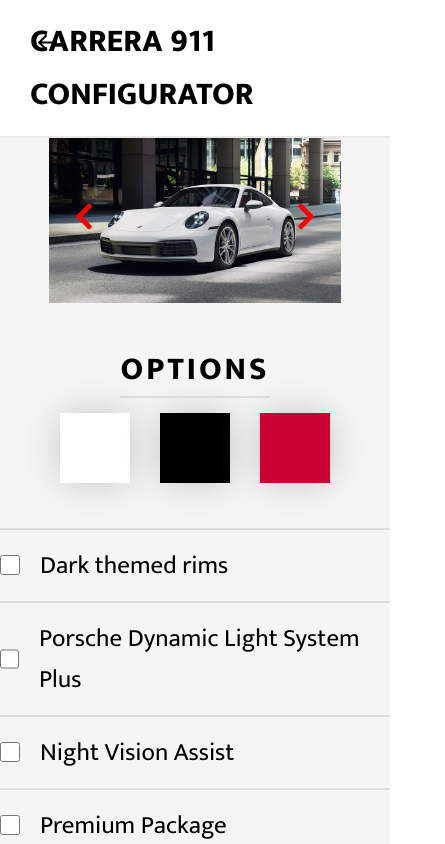
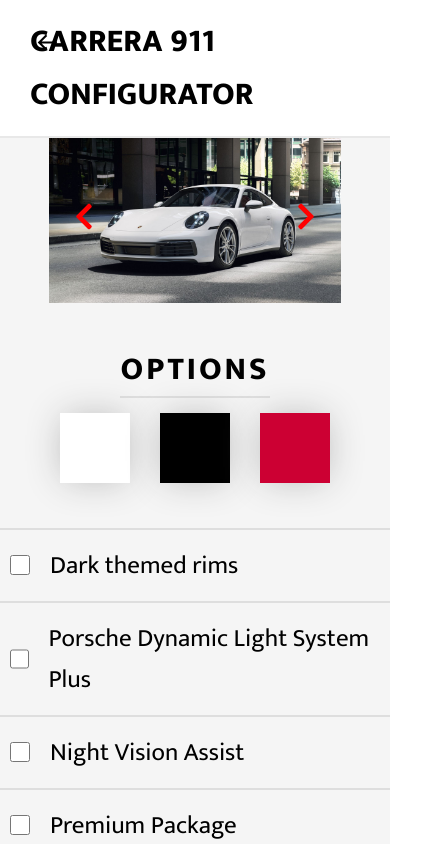
Before and after one commit to Rimpy99/car-configurator-reactjs, a React (Create React App) app: page /porsche911 in a window 390 px wide. Shown: the top 844 px of the page, 445 px wide, since content can reach past the window. Built offline with nearby package versions, Linux system fonts and the light colour scheme.

Commit message:
Responsive design added to Summary and Options components

```diff
--- a/src/components/Options/Options.tsx
+++ b/src/components/Options/Options.tsx
@@ -66,7 +66,7 @@
                     return <ColorBox color={color} onClick={() => setColor(color)}/>
                 })}
             </ColorContainer>
-            <div>
+            <OptionContainer>
                 <Option>
                     <Input
                         status={inputStatus.rims}
@@ -107,7 +107,7 @@
                     />
                     <OptionsParagraph>Premium Package</OptionsParagraph>
                 </Option>
-            </div>
+            </OptionContainer>
         </>
     )
 };
@@ -137,11 +137,16 @@
     }
 `
 
+const OptionContainer = styled.div`
+    @media (max-width: 540px){
+        width: 100vw:
+    }
+`
+
 const Option = styled.div`
     display:  flex;
     justify-content: flex-start;
     align-items: center;
-    // width: 500px;
     border-top: 2px solid #dedede;
     padding: 15px 0;
 
@@ -157,6 +162,10 @@
     height: 20px;
     border: 2px solid black;
     accent-color: red;
+
+    @media (max-width: 540px){
+        margin-left: 10px;
+    }
 `
 
 const OptionsParagraph = styled.p`
--- a/src/components/Summary/Summary.tsx
+++ b/src/components/Summary/Summary.tsx
@@ -107,6 +107,10 @@
     margin-top: 30px;
     width: 500px;
     margin-bottom: 80px;
+
+    @media (max-width: 540px){
+        width: 100%;
+    }
 `;
 
 const Row = styled.tr`
```
